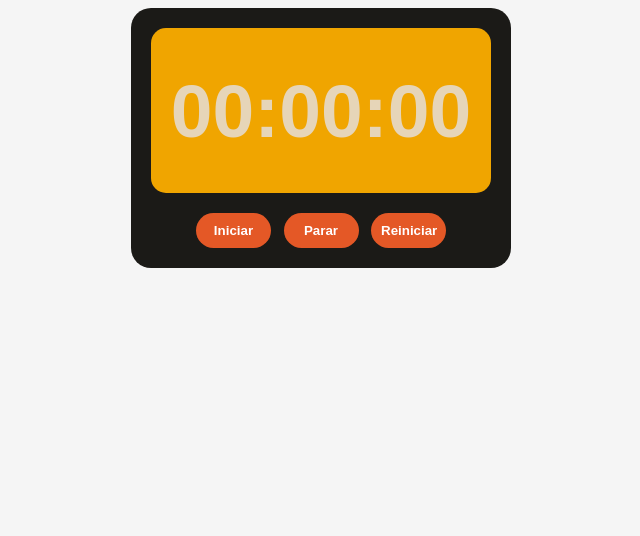
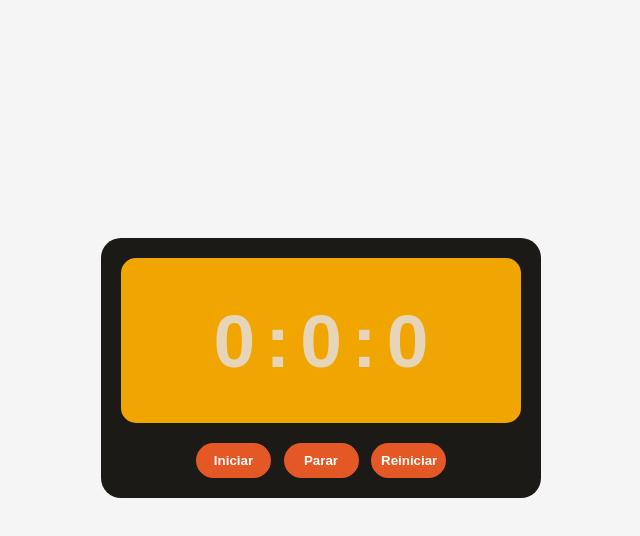
Before and after one commit to GabrielLanzarini/Cronometro, a plain HTML site: page index.html in a window 1280 px wide. Both pictures are taken after a click on the button "Reiniciar". Shown: the whole page, without its empty margins (319-959 px from the left). Drawn offline with Linux system fonts and the light colour scheme.

Commit message:
Finalizado

```diff
--- a/index.html
+++ b/index.html
@@ -13,11 +13,13 @@
 
     <div class="allbk">
         <div class="divCronometro">
-            <h1 id="hor">00</h1>
-            <h1>:</h1>
-            <h1 id="min">00</h1>
-            <h1>:</h1>
-            <h1 id="seg">00</h1>
+            <div class="divNumeros">
+                <h1 id="hor">0</h1>
+                <h1>:</h1>
+                <h1 id="min">0</h1>
+                <h1>:</h1>
+                <h1 id="seg">0</h1>
+            </div>
         </div>
 
         <div class="divBotoes">
--- a/script.js
+++ b/script.js
@@ -2,19 +2,30 @@ var horaH1 = document.getElementById("hor");
 var minutoH1 = document.getElementById("min");
 var segundoH1 = document.getElementById("seg");
 
+var hor = 00;
+var min = 00;
+var seg = 00;
+
+var intervalo = setInterval(relogio, 10)
+clearInterval(intervalo);
 
 document.getElementById('butIniciar').addEventListener('click', function(){
-
-var iniciaRrelogio= setInterval(relogio, 100);
+    intervalo = setInterval(relogio, 10)
 })
 
 document.getElementById('butParar').addEventListener('click', function(){
-    clearInterval(iniciaRrelogio)
+    clearInterval(intervalo);
 })
 
-var hor = 0;
-var min = 0;
-var seg = 0;
+document.getElementById('butReiniciar').addEventListener('click', function(){
+    hor = 0;
+    min = 0;
+    seg = 0;
+    segundoH1.textContent = seg;
+    minutoH1.textContent = min;
+    horaH1.textContent = hor;
+})
+
 
 
 function relogio(){
--- a/style.css
+++ b/style.css
@@ -2,9 +2,12 @@ h1{
     font-family: Arial, Helvetica, sans-serif;
     font-size: 75px;
     color: #E6D5B8;
+    margin-left: 5px;
+    margin-right: 5px;
 }
 
 body{
+    height: 90vh;
     display: flex;
     justify-content: center;
     align-items: center;
@@ -33,6 +36,13 @@ body{
     height: 125px;
 }
 
+.divNumeros{
+    display: flex;
+    width: 360px;
+    align-items: center;
+    justify-content: center;
+}
+
 .divBotoes{
     display: flex;
     width: 250px;
```
